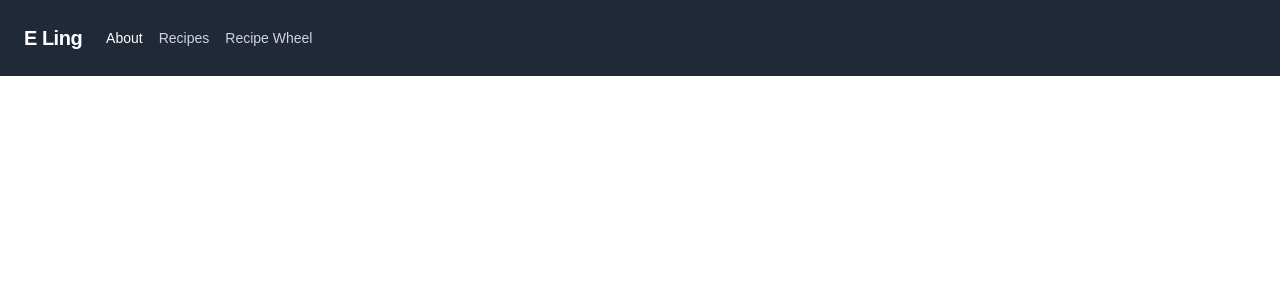
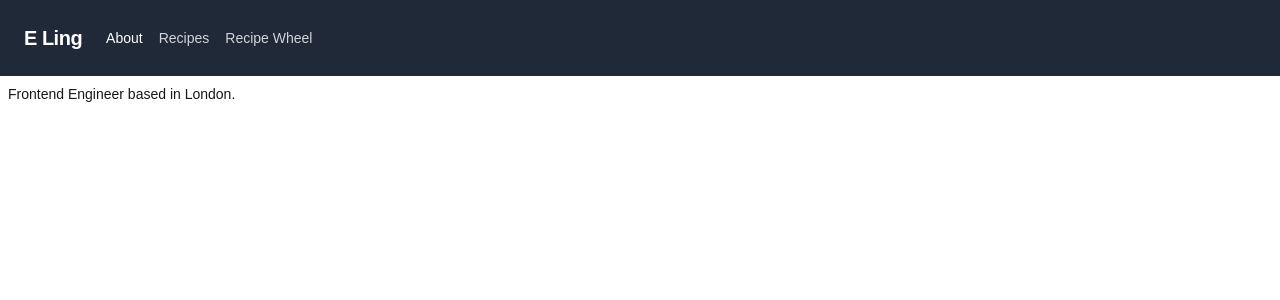
Before and after one commit to ESKLing/nextjs-recipe-app, a Next.js app: page /about in a window 1280 px wide. Shown: the top 300 px of the page. Built offline with nearby package versions, Linux system fonts and the light colour scheme.

Commit message:
Adding info to about page

```diff
--- a/app/about/page.tsx
+++ b/app/about/page.tsx
@@ -1,7 +1,9 @@
 const Page = () => {
   return (
     <div>
-      <h1></h1>
+      <h1 className="font-medium text-sm inline-block m-2">
+        Frontend Engineer based in London.
+      </h1>
     </div>
   );
 };
```
